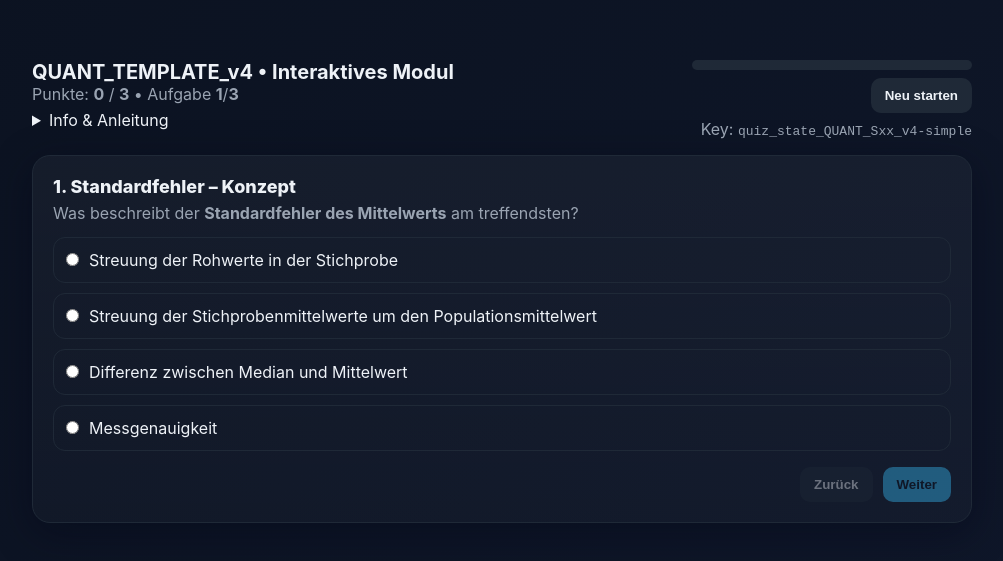
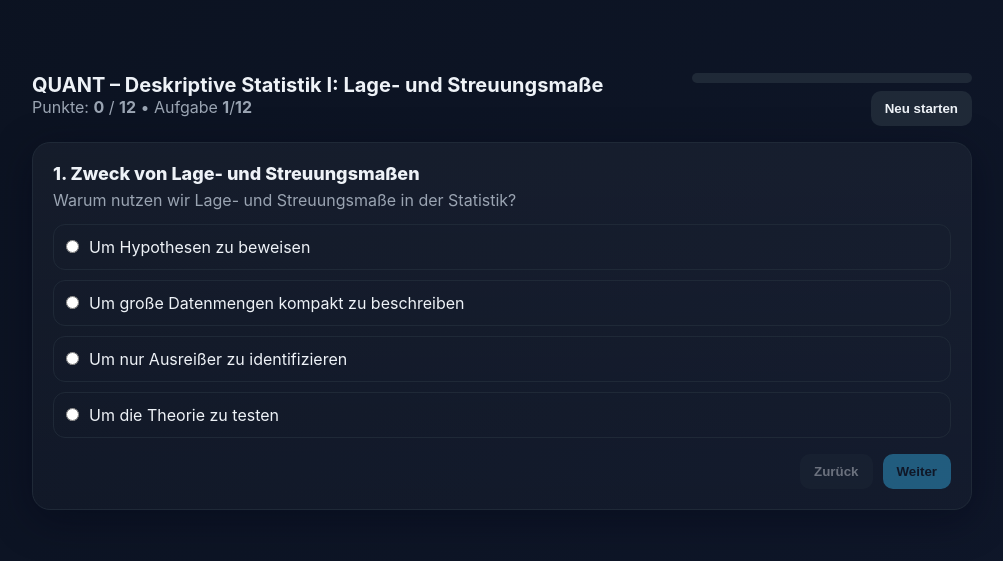
Before and after one commit to alexandernoyon-netizen/quant-quizzes, a plain HTML site: page S08.html in a window 1280 px wide. Shown: the part 133-694 px from the top of the page, without its empty margins (138-1141 px from the left). Drawn offline with Linux system fonts and the light colour scheme.

Commit message:
Update S08.html

```diff
--- a/S08.html
+++ b/S08.html
@@ -3,42 +3,7 @@
 <head>
 <meta charset="UTF-8" />
 <meta name="viewport" content="width=device-width, initial-scale=1" />
-<title>QUANT_TEMPLATE_v4 – Interaktives Quiz (Simple Scoring)</title>
-<!--
-===============================================================================
-TEMPLATE: QUANT_TEMPLATE_v4 (Simple Scoring, 2025-08)
-PURPOSE:  Reusable interactive quiz for any course/session.
-
-SCORING:
-- +1 Punkt pro richtige Antwort
-- +0 Punkte bei falscher Antwort
-- Maximalpunkte = Anzahl der Fragen (items.length)
-
-ANZEIGE:
-- "Punkte: X / N" (N = Anzahl der Fragen)
-- "Aufgabe k/N" (k = aktuelle Frage)
-
-TRANSFERFRAGEN:
-- items können ein Feld "transfer:true" enthalten → dann Badge 🧠 TRANSFER
-
-LOCALSTORAGE KEY:
-- Zusammengesetzt aus COURSE_TAG, SESSION_TAG, TEMPLATE_VERSION
-- Damit jede Sitzung unabhängig speichert.
-
-WORKFLOW:
-1) Diese Datei als Template behalten.
-2) Für eine neue Sitzung:
-   - Handout bereitstellen
-   - ChatGPT bitten: "Nutze QUANT_TEMPLATE_v4. Erstelle 12 Fragen: 10 Wiederkäuen (aus Handout), 2 Transfer."
-   - Den generierten Block für `const items = [...]` hier einfügen.
-   - COURSE_TAG und SESSION_TAG oben im Script setzen (z. B. QUANT, S11).
-   - Datei speichern (z. B. `S11.html`) und ins GitHub-Repo hochladen.
-3) Über GitHub Pages abrufbar machen (Repo Settings → Pages).
-
-HINWEIS:
-Dieses Template ist identisch mit der geprüften S11-Version.
-===============================================================================
--->
+<title>QUANT – Deskriptive Statistik I: Lage- und Streuungsmaße</title>
 <style>
   :root{
     --bg:#0b1220; --card:#121826; --muted:#9aa4b2; --text:#eef2f7;
@@ -71,32 +36,19 @@ Dieses Template ist identisch mit der geprüften S11-Version.
   .badge{display:inline-block;font-size:12px;font-weight:800;letter-spacing:.04em;
          padding:2px 8px;border-radius:999px;border:1px solid #334155;color:var(--accent);
          background:rgba(125,211,252,.10)}
-  details{margin-top:6px}
-  details summary{cursor:pointer}
 </style>
 </head>
 <body>
 <div class="shell">
   <header>
     <div>
-      <h1>QUANT_TEMPLATE_v4 • Interaktives Modul</h1>
-      <div class="muted" id="meta">Punkte: <b id="points">0</b> / <b id="maxpoints">0</b> • Aufgabe <b id="idx">1</b>/<b id="total">0</b></div>
-      <details>
-        <summary>Info & Anleitung</summary>
-        <div class="muted">
-          Dieses File ist ein Template. Ersetze die <code>items</code>-Liste im Script unten mit den generierten Fragen (z. B. 10 Wiederkäuen + 2 Transfer).
-          Du kannst <b>COURSE_TAG</b> und <b>SESSION_TAG</b> setzen, damit der <i>localStorage</i>-Schlüssel eindeutig ist.
-          Scoring: <b>+1</b> für richtige Antwort, <b>+0</b> für falsche.
-        </div>
-      </details>
+      <h1>QUANT – Deskriptive Statistik I: Lage- und Streuungsmaße</h1>
+      <div class="muted">Punkte: <b id="pointsLabel">0</b> / <b id="maxLabel">0</b> • Aufgabe <b id="idxLabel">1</b>/<b id="totalLabel">0</b></div>
     </div>
     <div style="min-width:280px">
       <div class="progress"><span id="bar"></span></div>
       <div style="margin-top:8px;display:flex;gap:8px;justify-content:flex-end;flex-wrap:wrap">
         <button id="resetBtn" class="secondary" title="Fortschritt löschen und neu starten">Neu starten</button>
-      </div>
-      <div class="muted" style="text-align:right;margin-top:6px">
-        Key: <code id="lskey"></code>
       </div>
     </div>
   </header>
@@ -114,88 +66,263 @@ Dieses Template ist identisch mit der geprüften S11-Version.
 </div>
 
 <script>
-// ================== CONFIG ==================
-const TEMPLATE_VERSION = "v4-simple";
-const COURSE_TAG = "QUANT";    // customize per course
-const SESSION_TAG = "Sxx";     // customize per session
-// ============================================
-
-// =============== ITEMS PLACEHOLDER ===============
-// Replace EVERYTHING between 'BEGIN ITEMS' and 'END ITEMS' with your generated questions.
-/* BEGIN ITEMS */
 const items = [
-  // SAMPLE ITEMS (remove and replace)
   {
-    id:"sample-se-concept",
+    id:"zweck-lage-streuung",
     type:"mc",
-    title:"Standardfehler – Konzept",
-    question:"Was beschreibt der <b>Standardfehler des Mittelwerts</b> am treffendsten?",
+    title:"Zweck von Lage- und Streuungsmaßen",
+    question:"Warum nutzen wir Lage- und Streuungsmaße in der Statistik?",
     options:[
-      "Streuung der Rohwerte in der Stichprobe",
-      "Streuung der Stichprobenmittelwerte um den Populationsmittelwert",
-      "Differenz zwischen Median und Mittelwert",
-      "Messgenauigkeit"
+      "Um Hypothesen zu beweisen",
+      "Um große Datenmengen kompakt zu beschreiben",
+      "Um nur Ausreißer zu identifizieren",
+      "Um die Theorie zu testen"
     ],
     correct:1,
     feedback:[
-      "Das ist die Standardabweichung der Rohwerte.",
-      "Richtig: SE = Streuung der Mittelwerte um μ.",
-      "Lagemaß-Vergleich, nicht SE.",
-      "Reliabilität, nicht SE."
-    ],
-    transfer:false
+      "Nein. Hypothesen werden getestet, nicht bewiesen.",
+      "Richtig. Kennzahlen verdichten komplexe Daten sinnvoll.",
+      "Zu eng. Streuungsmaße zeigen mehr als Ausreißer.",
+      "Nein. Theorieprüfung ist nicht der Zweck dieser Kennzahlen."
+    ]
   },
   {
-    id:"sample-tf-clt",
-    type:"tf",
-    title:"CLT – Form",
-    question:"Bei moderatem n sind Mittelwerte vieler Stichproben annähernd normalverteilt.",
-    correct:true,
-    feedbackTrue:"Richtig – zentraler Grenzwertsatz.",
-    feedbackFalse:"Falsch – genau das sagt der CLT.",
-    transfer:false
+    id:"mw-definition",
+    type:"mc",
+    title:"Arithmetisches Mittel – Definition",
+    question:"Wie wird das arithmetische Mittel berechnet?",
+    options:[
+      "Häufigster Wert in den Daten",
+      "Mittlerer Wert der sortierten Datenreihe",
+      "Summe aller Werte geteilt durch die Anzahl",
+      "Größter minus kleinster Wert"
+    ],
+    correct:2,
+    feedback:[
+      "Nein. Das ist der Modus.",
+      "Nein. Das ist der Median.",
+      "Richtig. Das ist die Definition des Mittelwerts.",
+      "Nein. Das ist die Spannweite."
+    ]
   },
   {
-    id:"sample-transfer-n-se",
+    id:"mw-nachteil",
     type:"mc",
-    title:"🧪 Transfer: Effekt von n auf SE",
-    question:"n wird verdoppelt. Wie verändert sich der SE (idealisiert)?",
-    options:["halbiert sich","bleibt gleich","verkleinert sich um √2","verdoppelt sich"],
+    title:"Arithmetisches Mittel – Nachteil",
+    question:"Was ist der zentrale Nachteil des arithmetischen Mittels?",
+    options:[
+      "Schwer zu berechnen",
+      "Unverständlich für Laien",
+      "Sehr anfällig für Ausreißer",
+      "Nur bei kategorialen Daten nutzbar"
+    ],
     correct:2,
-    feedback:["Nicht genau.","Nein.","Richtig: SE ∝ 1/√n.","Falsch."],
+    feedback:[
+      "Nein. Rechenaufwand ist nicht das Problem.",
+      "Nein. Es ist meist gut verständlich.",
+      "Richtig. Ausreißer ziehen den Mittelwert stark.",
+      "Nein. Kategoriale Daten passen nicht zum Mittelwert."
+    ]
+  },
+  {
+    id:"median-eigenschaft",
+    type:"mc",
+    title:"Median – Eigenschaft",
+    question:"Wofür ist der Median besonders geeignet?",
+    options:[
+      "Für streng symmetrische Verteilungen",
+      "Für schiefe Verteilungen mit Ausreißern",
+      "Für Nominalskalen",
+      "Für sehr kleine Stichproben"
+    ],
+    correct:1,
+    feedback:[
+      "Nicht speziell. In Symmetrie liegen alle Maße nah beisammen.",
+      "Richtig. Median ist robust gegenüber Ausreißern.",
+      "Nein. Bei Nominaldaten ist der Modus sinnvoll.",
+      "Nicht der Hauptpunkt. Robustheit bezieht sich auf Ausreißer."
+    ]
+  },
+  {
+    id:"modus-niveau",
+    type:"mc",
+    title:"Modus – Anwendungsbereich",
+    question:"In welchem Datenniveau ist der Modus das einzig sinnvolle Lagemaß?",
+    options:[
+      "Nominalskala",
+      "Ordinalskala",
+      "Intervallskala",
+      "Ratioskala"
+    ],
+    correct:0,
+    feedback:[
+      "Richtig. Bei Kategorien ist nur der Modus sinnvoll.",
+      "Nein. Ordinal erlaubt auch Median.",
+      "Nein. Intervall erlaubt Mittelwert und Median.",
+      "Nein. Verhältnis erlaubt Mittelwert und Median."
+    ]
+  },
+  {
+    id:"vergleich-lagemasse",
+    type:"mc",
+    title:"Vergleich der Lagemaße",
+    question:"Was gilt in einer symmetrischen Verteilung?",
+    options:[
+      "Mittelwert < Median",
+      "Mittelwert = Median = Modus",
+      "Nur der Median ist sinnvoll",
+      "Nur der Modus ist stabil"
+    ],
+    correct:1,
+    feedback:[
+      "Nicht allgemein. Bei Symmetrie sind sie gleich.",
+      "Richtig. Bei Symmetrie fallen die Maße zusammen.",
+      "Nein. Auch Mittelwert ist sinnvoll.",
+      "Nein. Das ist nicht korrekt."
+    ]
+  },
+  {
+    id:"spannweite-def",
+    type:"mc",
+    title:"Spannweite – Definition",
+    question:"Wie wird die Spannweite berechnet?",
+    options:[
+      "Maximum minus Minimum",
+      "Mittelwert der Daten",
+      "Mittlere quadrierte Abweichung",
+      "Wurzel der Varianz"
+    ],
+    correct:0,
+    feedback:[
+      "Richtig. Einfaches, aber grobes Streuungsmaß.",
+      "Nein. Das ist der Mittelwert.",
+      "Nein. Das ist die Varianz.",
+      "Nein. Das ist die Standardabweichung."
+    ]
+  },
+  {
+    id:"varianz-def",
+    type:"mc",
+    title:"Varianz – Definition",
+    question:"Was misst die Varianz?",
+    options:[
+      "Den häufigsten Wert",
+      "Den mittleren quadratischen Abstand vom Mittelwert",
+      "Den Unterschied von Median und Modus",
+      "Den größten Wert im Datensatz"
+    ],
+    correct:1,
+    feedback:[
+      "Nein. Das ist der Modus.",
+      "Richtig. Das ist die Definition der Varianz.",
+      "Nein. Das ist kein Standardmaß.",
+      "Nein. Das ist einfach das Maximum."
+    ]
+  },
+  {
+    id:"sd-bedeutung",
+    type:"mc",
+    title:"Standardabweichung – Bedeutung",
+    question:"Was gibt die Standardabweichung an?",
+    options:[
+      "Den durchschnittlichen Abstand der Werte vom Mittelwert",
+      "Den mittleren Wert der Daten",
+      "Die Zahl der Ausreißer",
+      "Den Median der Daten"
+    ],
+    correct:0,
+    feedback:[
+      "Richtig. Sie ist die Wurzel der Varianz und hat die Einheit der Daten.",
+      "Nein. Das ist der Mittelwert.",
+      "Nein. Ausreißerzahl wird so nicht bestimmt.",
+      "Nein. Das ist der Median."
+    ]
+  },
+  {
+    id:"bessel",
+    type:"mc",
+    title:"Bessel-Korrektur",
+    question:"Warum wird in der Varianzformel bei Stichproben n-1 im Nenner verwendet?",
+    options:[
+      "Um die Berechnung zu vereinfachen",
+      "Damit die Varianz immer kleiner wird",
+      "Damit die Stichprobenvarianz ein unverzerrter Schätzer ist",
+      "Damit Ausreißer nicht berücksichtigt werden"
+    ],
+    correct:2,
+    feedback:[
+      "Nein. Rechenvereinfachung ist nicht der Grund.",
+      "Nein. Ziel ist Unverzerrtheit, nicht Verkleinerung.",
+      "Richtig. n-1 korrigiert die Verzerrung der Stichprobenvarianz.",
+      "Nein. Ausreißer bleiben Bestandteil der Berechnung."
+    ]
+  },
+  {
+    id:"transfer-mw-vs-median",
+    type:"mc",
+    title:"🧠 Transfer – Mittelwert vs. Median",
+    question:"In einem Datensatz zu Einkommen liegt ein Extremwert (1 Mio. €) vor. Welches Lagemaß ist aussagekräftiger?",
+    options:[
+      "Mittelwert",
+      "Median",
+      "Modus",
+      "Spannweite"
+    ],
+    correct:1,
+    feedback:[
+      "Nein. Der Mittelwert wird vom Ausreißer stark gezogen.",
+      "Richtig. Der Median ist robust gegenüber Ausreißern.",
+      "Nein. Der Modus sagt zur Lage hier wenig aus.",
+      "Nein. Spannweite misst nur Extremabstand."
+    ],
+    transfer:true
+  },
+  {
+    id:"transfer-gleicher-mw",
+    type:"mc",
+    title:"🧠 Transfer – gleiche Mittelwerte, unterschiedliche Streuung",
+    question:"Zwei Gruppen haben denselben Mittelwert (50), aber Standardabweichungen von 1 und 30. Was folgt daraus?",
+    options:[
+      "Beide Gruppen sind identisch verteilt",
+      "Die Mittelwerte reichen zur Beschreibung völlig aus",
+      "Die Gruppen unterscheiden sich stark in der Streuung",
+      "Die Standardabweichung ist bedeutungslos"
+    ],
+    correct:2,
+    feedback:[
+      "Nein. Die Streuungen sind sehr unterschiedlich.",
+      "Nein. Ohne Streuung fehlt entscheidende Information.",
+      "Richtig. Gleiche Lage, aber stark unterschiedliche Varianz.",
+      "Nein. Die Standardabweichung ist zentral für die Beschreibung.",
+    ],
     transfer:true
   }
 ];
-/* END ITEMS */
 
-// Derived totals
 const TOTAL_ITEMS = items.length;
+const LS_KEY = "s04_step_state_v4_lage_streuung";
 
-// Storage key
-const LS_KEY = `quiz_state_${COURSE_TAG}_${SESSION_TAG}_${TEMPLATE_VERSION}`;
-document.getElementById("lskey").textContent = LS_KEY;
-
-// State
 let state = JSON.parse(localStorage.getItem(LS_KEY) || "{}");
 if(!state.idx && state.idx!==0){ state = { idx:0, points:0, done:{} }; }
 
 function save(){ localStorage.setItem(LS_KEY, JSON.stringify(state)); }
-function setBar(){
+
+function setHeader(){
   const pct = Math.round((state.idx)/TOTAL_ITEMS*100);
   document.getElementById("bar").style.width = pct+"%";
-  document.getElementById("points").textContent = state.points;
-  document.getElementById("maxpoints").textContent = TOTAL_ITEMS;
-  document.getElementById("idx").textContent = Math.min(state.idx+1, TOTAL_ITEMS);
-  document.getElementById("total").textContent = TOTAL_ITEMS;
+  document.getElementById("pointsLabel").textContent = state.points;
+  document.getElementById("maxLabel").textContent = TOTAL_ITEMS;
+  document.getElementById("idxLabel").textContent = Math.min(state.idx+1, TOTAL_ITEMS);
+  document.getElementById("totalLabel").textContent = TOTAL_ITEMS;
 }
 
 function render(){
   const it = items[state.idx];
-  document.getElementById("title").innerHTML = `${state.idx+1}. ${it.title} ${it.transfer ? '<span class="badge" title="Transferfrage: neues Problem auf Basis des Gelernten">🧠 TRANSFER</span>' : ""}`;
-  document.getElementById("question").innerHTML = it.question;
+  document.getElementById("title").innerHTML = `${state.idx+1}. ${it.title} ${it.transfer ? '<span class="badge">🧠 TRANSFER</span>' : ""}`;
   const wrap = document.getElementById("options");
-  wrap.innerHTML = "";
-  const fb = document.getElementById("feedback"); fb.textContent=""; fb.className="fb";
+  const fb = document.getElementById("feedback");
+  document.getElementById("question").textContent = it.question;
+  wrap.innerHTML = ""; fb.textContent=""; fb.className="fb";
 
   const nextBtn = document.getElementById("nextBtn");
   nextBtn.disabled = true;
@@ -206,7 +333,7 @@ function render(){
       const row = document.createElement("label");
       row.className="opt";
       const inp = document.createElement("input"); inp.type="radio"; inp.name=it.id; inp.value=i;
-      const span = document.createElement("span"); span.innerHTML = opt;
+      const span = document.createElement("span"); span.textContent = opt;
       row.appendChild(inp); row.appendChild(span);
       row.addEventListener("click", ()=>{
         const correct = (i===it.correct);
@@ -215,11 +342,12 @@ function render(){
         fb.className = "fb " + (correct? "ok":"bad");
         Array.from(wrap.querySelectorAll("label.opt input")).forEach(el=>el.disabled=true);
         if(!(it.id in state.done)){
-          state.points += correct ? 1 : 0; // v4 scoring
+          state.points += correct ? 1 : 0;
           state.done[it.id] = correct? "full":"none";
           save();
         }
         nextBtn.disabled = false;
+        setHeader();
       });
       wrap.appendChild(row);
     });
@@ -229,7 +357,7 @@ function render(){
     const buttons = document.createElement("div"); buttons.style.display="flex"; buttons.style.gap="10px";
     const bT = document.createElement("button"); bT.textContent="Stimmt";
     const bF = document.createElement("button"); bF.textContent="Stimmt nicht"; bF.className="secondary";
-    const st = document.createElement("div"); st.className="subtitle"; st.innerHTML = it.question;
+    const st = document.createElement("div"); st.className="subtitle"; st.textContent = it.question;
     document.getElementById("question").innerHTML = ""; document.getElementById("question").appendChild(st);
     [bT,bF].forEach(btn=>{
       btn.addEventListener("click", ()=>{
@@ -238,17 +366,18 @@ function render(){
         fb.className = "fb " + (correct? "ok":"bad");
         bT.disabled = bF.disabled = true;
         if(!(it.id in state.done)){
-          state.points += correct ? 1 : 0; // v4 scoring
+          state.points += correct ? 1 : 0;
           state.done[it.id] = correct? "full":"none";
           save();
         }
         nextBtn.disabled = false;
+        setHeader();
       });
     });
     buttons.appendChild(bT); buttons.appendChild(bF);
     wrap.appendChild(buttons);
   }
-  setBar();
+  setHeader();
 }
 
 document.getElementById("nextBtn").addEventListener("click", ()=>{
```
